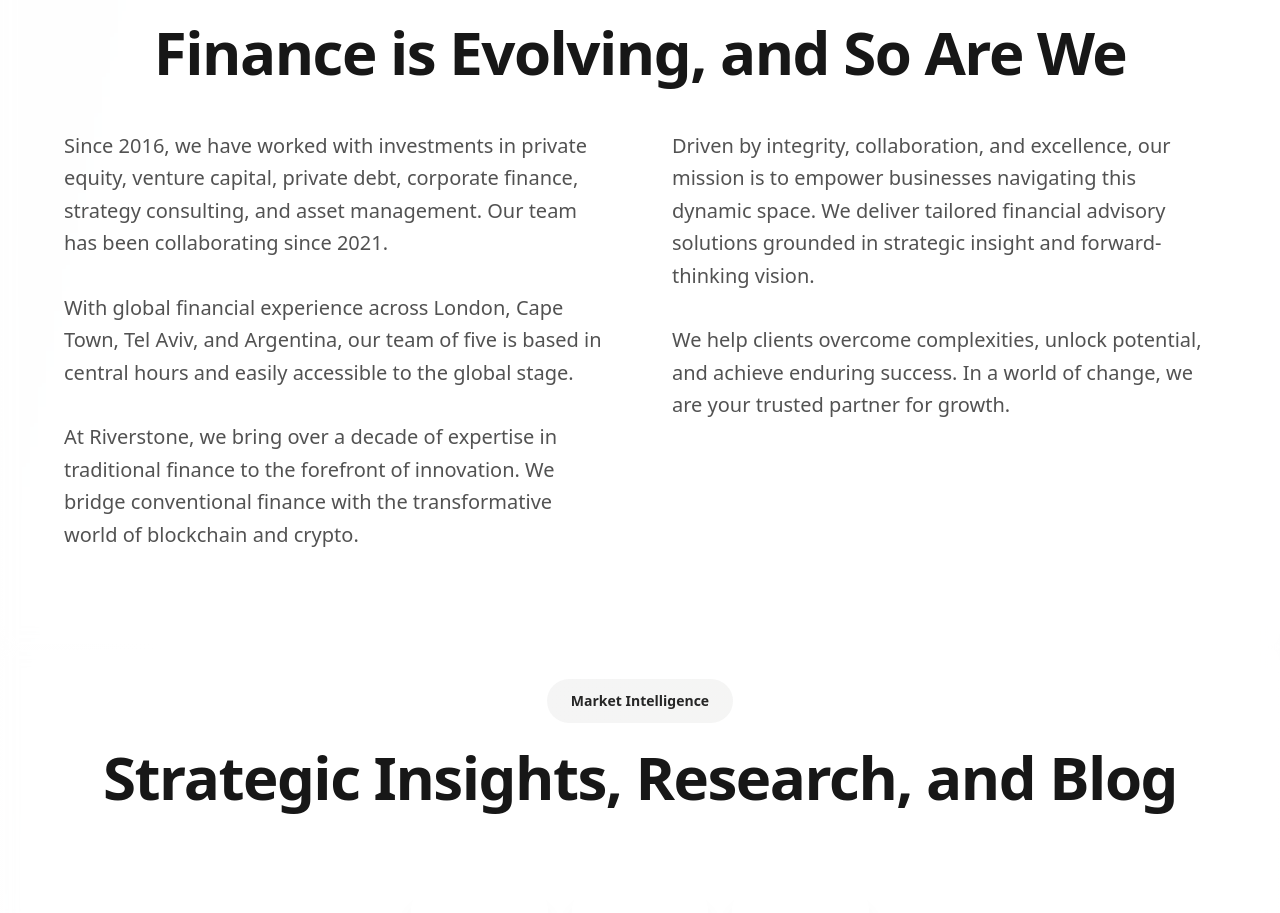
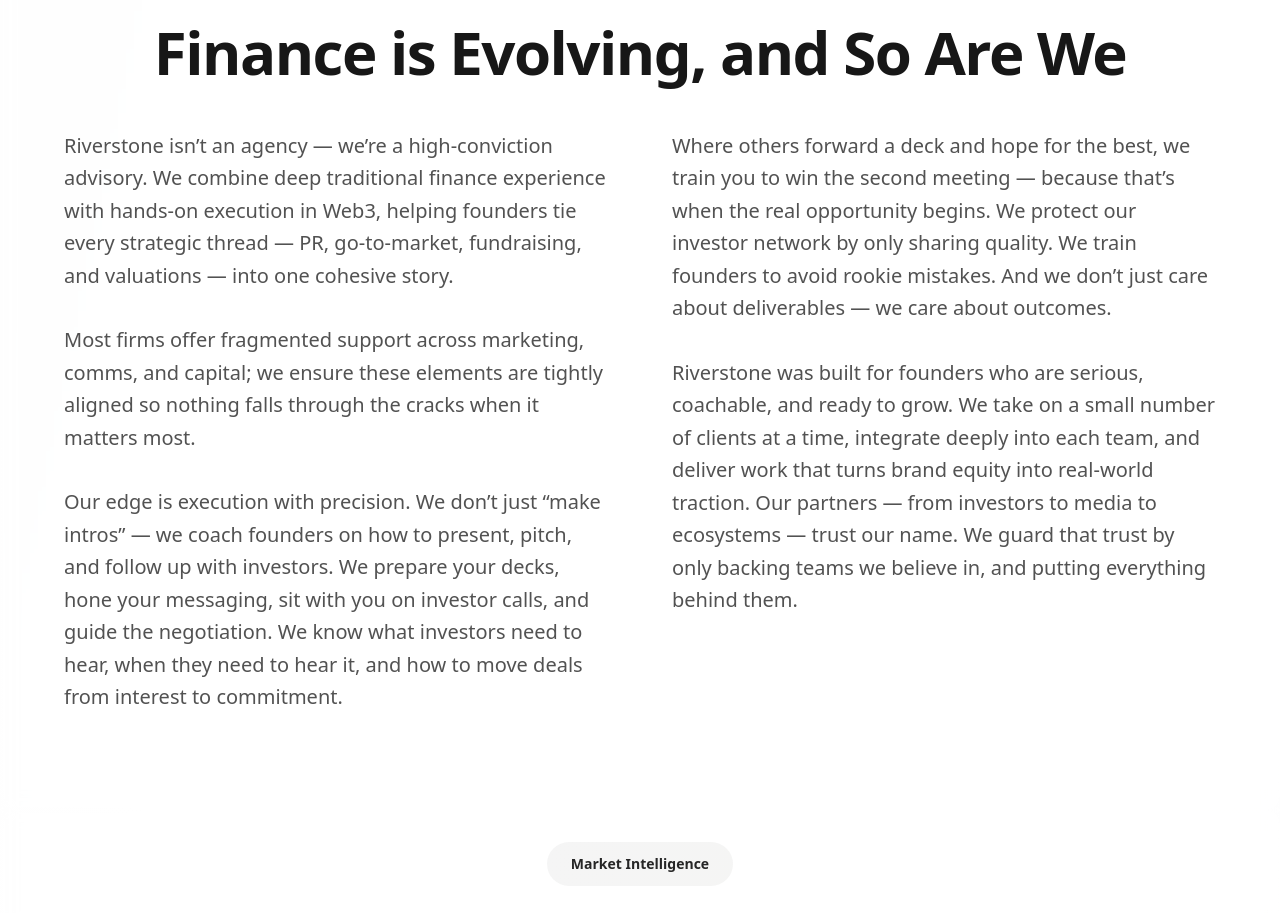
Before and after one commit to ApeTown1/riverstone-site, a Next.js app: page / in a window 1280 px wide. Shown: the part 3560-4473 px from the top of the page. Built offline with nearby package versions, Linux system fonts and the light colour scheme; no server answers.

Commit message:
feat: refresh About section with new high-impact copy

```diff
--- a/components/landing/about-section.tsx
+++ b/components/landing/about-section.tsx
@@ -17,41 +17,22 @@ export function AboutSection() {
                     <div className="grid md:grid-cols-2 gap-16 items-start text-left">
                         <div className="space-y-8">
                             <p className="text-base md:text-xl text-neutral-600 leading-relaxed font-light">
-                                Since 2016, we have worked with investments in
-                                private equity, venture capital, private debt,
-                                corporate finance, strategy consulting, and
-                                asset management. Our team has been
-                                collaborating since 2021.
+                            Riverstone isn’t an agency — we’re a high-conviction advisory. We combine deep traditional finance experience with hands-on execution in Web3, helping founders tie every strategic thread — PR, go-to-market, fundraising, and valuations — into one cohesive story.
                             </p>
                             <p className="text-base md:text-xl text-neutral-600 leading-relaxed font-light">
-                                With global financial experience across London,
-                                Cape Town, Tel Aviv, and Argentina, our team of
-                                five is based in central hours and easily
-                                accessible to the global stage.
+                            Most firms offer fragmented support across marketing, comms, and capital; we ensure these elements are tightly aligned so nothing falls through the cracks when it matters most.
                             </p>
                             <p className="text-base md:text-xl text-neutral-600 leading-relaxed font-light">
-                                At Riverstone, we bring over a decade of
-                                expertise in traditional finance to the
-                                forefront of innovation. We bridge conventional
-                                finance with the transformative world of
-                                blockchain and crypto.
+                            Our edge is execution with precision. We don’t just “make intros” — we coach founders on how to present, pitch, and follow up with investors. We prepare your decks, hone your messaging, sit with you on investor calls, and guide the negotiation. We know what investors need to hear, when they need to hear it, and how to move deals from interest to commitment.
                             </p>
                         </div>
 
                         <div className="space-y-8">
                             <p className="text-base md:text-xl text-neutral-600 leading-relaxed font-light">
-                                Driven by integrity, collaboration, and
-                                excellence, our mission is to empower businesses
-                                navigating this dynamic space. We deliver
-                                tailored financial advisory solutions grounded
-                                in strategic insight and forward-thinking
-                                vision.
+                            Where others forward a deck and hope for the best, we train you to win the second meeting — because that’s when the real opportunity begins. We protect our investor network by only sharing quality. We train founders to avoid rookie mistakes. And we don’t just care about deliverables — we care about outcomes.
                             </p>
                             <p className="text-base md:text-xl text-neutral-600 leading-relaxed font-light">
-                                We help clients overcome complexities, unlock
-                                potential, and achieve enduring success. In a
-                                world of change, we are your trusted partner for
-                                growth.
+                            Riverstone was built for founders who are serious, coachable, and ready to grow. We take on a small number of clients at a time, integrate deeply into each team, and deliver work that turns brand equity into real-world traction. Our partners — from investors to media to ecosystems — trust our name. We guard that trust by only backing teams we believe in, and putting everything behind them.
                             </p>
                         </div>
                     </div>
```
